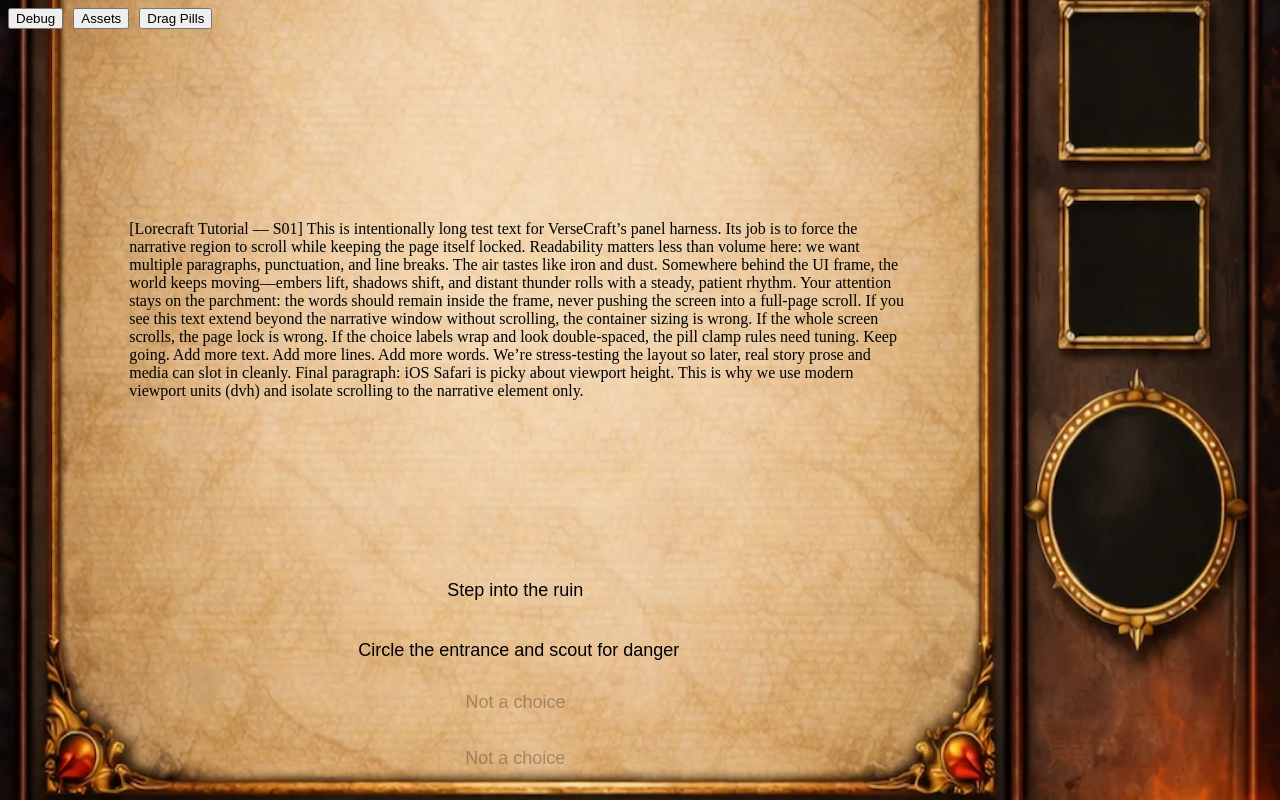
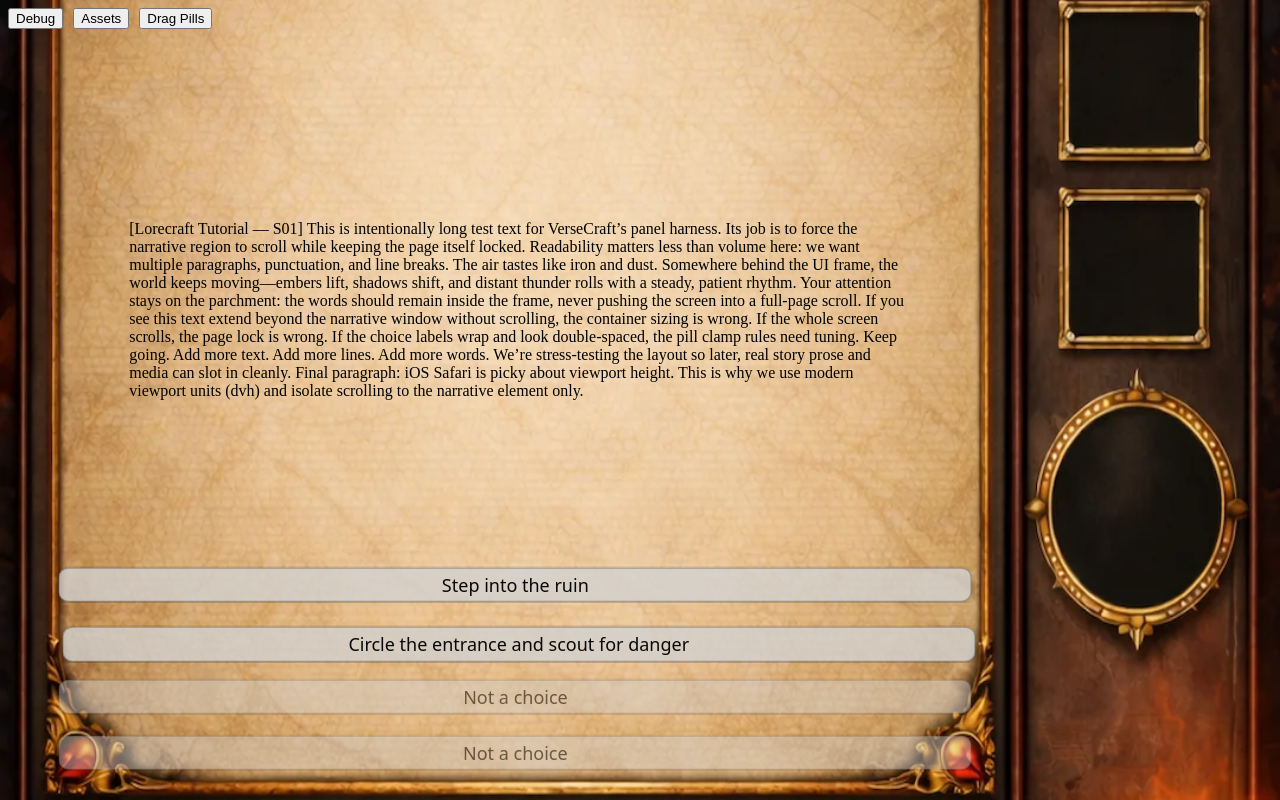
Before and after one commit to soundlogicstudios/VerseCraft-Engine, a plain HTML site: page index.html in a window 1280 px wide. Drawn offline with Linux system fonts and the light colour scheme.

Commit message:
Update dragonsoffire_panel.css

```diff
--- a/ui/themes/dragonsoffire_panel.css
+++ b/ui/themes/dragonsoffire_panel.css
@@ -3,9 +3,7 @@ html, body {
   overflow: hidden;
 }
 
-/* =========================================================
-   Panel Root
-   ========================================================= */
+/* Panel background */
 .panel-root {
   width: 100vw;
   height: 100dvh;
@@ -19,9 +17,7 @@ html, body {
   inset: 0;
 }
 
-/* =========================================================
-   Narrative Window
-   ========================================================= */
+/* Narrative window */
 #panelNarrativeWindow {
   position: absolute;
   left: 9%;
@@ -44,93 +40,102 @@ html, body {
 }
 
 /* =========================================================
-   Choice Pills — Hitbox + Label Binding
+   Choice Pills — HITBOX aligned, LABEL bound to hitbox
    ========================================================= */
 
-/* Tunable visual offset for label centering */
+/* Controls ONLY label vertical placement (not the hitbox).
+   Positive moves label DOWN. Negative moves label UP. */
 :root {
-  --pill-label-offset-y: 0.35em; /* tweak if needed */
+  --pill-label-y: 0.6%;
+
+  /* Readability tuning */
+  --pill-scrim-bg: rgba(210, 210, 210, 0.78);
+  --pill-scrim-border: rgba(0, 0, 0, 0.28);
+  --pill-scrim-shadow: rgba(0, 0, 0, 0.28);
+  --pill-text: rgba(0, 0, 0, 0.96);
 }
 
+/* Hitbox (button) */
 .choice-pill {
   position: absolute;
   width: 71.8%;
   height: 4.7%;
 
-  /* This is the IMPORTANT PART */
-  display: flex;
-  align-items: center;
-  justify-content: center;
-
   background: none;
   border: none;
+  padding: 0;
+  margin: 0;
+
   cursor: pointer;
 
-  /* Hitbox is the button; no padding here */
-  padding: 0;
+  /* positioning context for label */
+  overflow: hidden;
 }
 
-/* Label text */
+/* Label */
 .choice-pill span {
+  position: absolute;
+  left: 50%;
+  top: calc(50% + var(--pill-label-y));
+  transform: translate(-50%, -50%);
+
+  width: calc(100% - 28px);
+  text-align: center;
+
+  font-family: system-ui, -apple-system, Segoe UI, Roboto, Arial, sans-serif;
+  font-size: 18px;
+  line-height: 1.15;
+  color: var(--pill-text);
+
+  /* Option B: 2-line clamp */
   display: -webkit-box;
   -webkit-line-clamp: 2;
   -webkit-box-orient: vertical;
   overflow: hidden;
 
-  max-width: 100%;
-  padding: 0 16px;
+  /* Scrim for readability */
+  background: var(--pill-scrim-bg);
+  border: 1px solid var(--pill-scrim-border);
+  border-radius: 10px;
+  padding: 6px 10px;
 
-  font-size: 18px;
-  line-height: 1.15;
-  text-align: center;
+  /* Soft separation from art */
+  box-shadow: 0 2px 10px var(--pill-scrim-shadow);
 
-  /* Visual centering tweak */
-  transform: translateY(var(--pill-label-offset-y));
+  /* Ensure label doesn't interfere with tapping */
+  pointer-events: none;
+}
+
+/* Disabled placeholder pills */
+.choice-pill:disabled {
+  cursor: not-allowed;
+  opacity: 0.55;
 }
 
 /* =========================================================
-   LOCKED CALIBRATED POSITIONS (FROM YOUR DEBUG HUD)
+   LOCKED CALIBRATED POSITIONS (YOUR HUD VALUES)
    ========================================================= */
 
-#choice0 {
-  left: 4.36%;
-  top: 70.72%;
-}
+#choice0 { left: 4.36%; top: 70.72%; width: 71.8%; height: 4.7%; }
+#choice1 { left: 4.63%; top: 78.14%; width: 71.8%; height: 4.7%; }
+#choice2 { left: 4.37%; top: 84.7%;  width: 71.8%; height: 4.7%; }
+#choice3 { left: 4.36%; top: 91.7%;  width: 71.8%; height: 4.7%; }
 
-#choice1 {
-  left: 4.63%;
-  top: 78.14%;
-}
-
-#choice2 {
-  left: 4.37%;
-  top: 84.7%;
-}
-
-#choice3 {
-  left: 4.36%;
-  top: 91.7%;
-}
-
-/* =========================================================
-   Debug Helpers
-   ========================================================= */
-
+/* Debug visuals */
 html.debug .choice-pill {
   outline: 1px dashed cyan;
 }
 
+/* Debug toolbar */
 #vcDebugBar {
   position: fixed;
   top: 8px;
   left: 8px;
   z-index: 9999;
 }
+#vcDebugBar button { margin-right: 6px; }
 
-#vcDebugBar button {
-  margin-right: 6px;
-}
-
+/* Debug banner */
 #debugBanner {
   position: fixed;
   top: 0;
@@ -142,6 +147,7 @@ html.debug .choice-pill {
   display: none;
 }
 
+/* Assets panel */
 #vcAssetsPanel {
   position: fixed;
   bottom: 8px;
@@ -155,6 +161,7 @@ html.debug .choice-pill {
   padding: 8px;
 }
 
+/* Calibration HUD */
 #vcCalibHUD {
   position: fixed;
   right: 8px;
```
